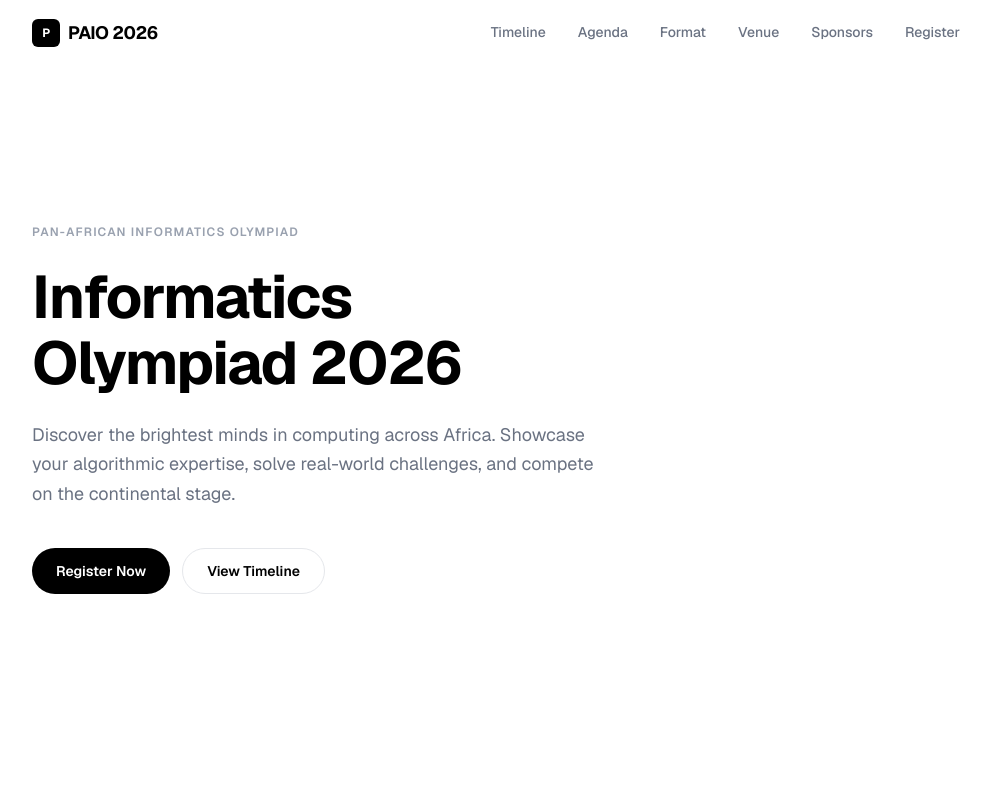
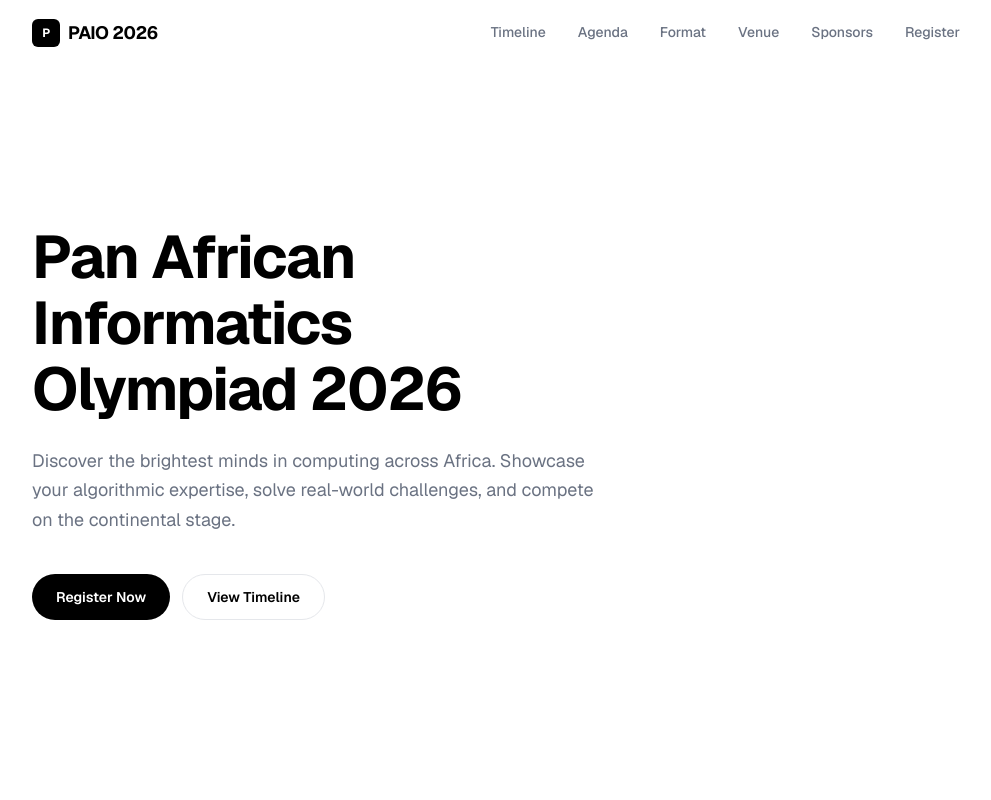
Before and after one commit to panafricanio/paio_website_2026, a Next.js app: page / in a window 1280 px wide. Shown: the top 800 px of the page, without its empty margins (144-1135 px from the left). Built offline with nearby package versions, Linux system fonts and the light colour scheme.

Commit message:
Update Her page

```diff
--- a/src/components/Hero/HeroSection.tsx
+++ b/src/components/Hero/HeroSection.tsx
@@ -7,10 +7,9 @@ const HeroSection: FC = () => {
     <section className="w-full bg-white py-24 sm:py-32 lg:py-40">
       <div className="max-w-5xl mx-auto px-6 sm:px-8 lg:px-12">
         <div className="max-w-3xl">
-          <p className="text-xs font-semibold tracking-widest uppercase text-gray-400 mb-6">
-            Pan-African Informatics Olympiad
-          </p>
           <h1 className="text-4xl sm:text-5xl lg:text-6xl font-bold text-black tracking-tight leading-[1.1] mb-6">
+            Pan African
+            <br />
             Informatics
             <br />
             Olympiad 2026
```
